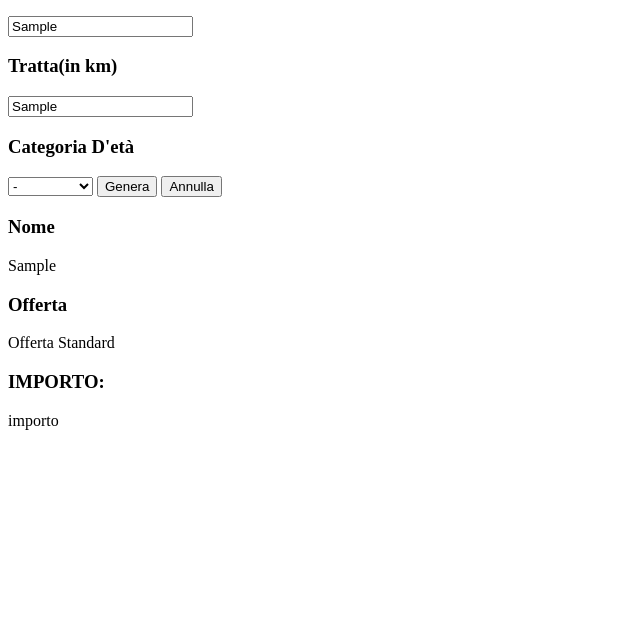
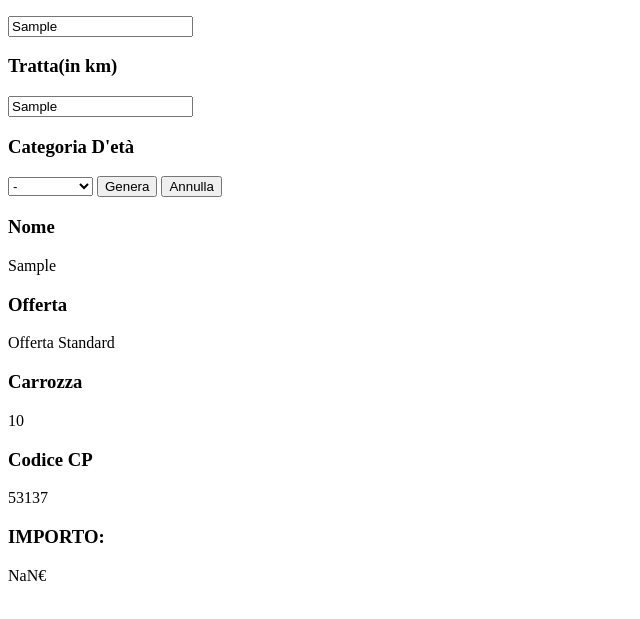
Before and after one commit to andreapanico12/js-biglietto-treno-form, a plain HTML site: page index.html in a window 1280 px wide. Both pictures are taken after typing "Sample", "Sample" into the empty fields and a click on the button "Genera". Shown: the part 105-724 px from the top of the page, without its empty margins (0-640 px from the left). Drawn offline with Linux system fonts and the light colour scheme.

Commit message:
feat: add reset logic to "biglietto" in script

```diff
--- a/assets/style.css
+++ b/assets/style.css
@@ -0,0 +1,7 @@
+.hide{
+  display: none;
+}
+
+.show{
+  display: block;
+}
--- a/index.html
+++ b/index.html
@@ -35,11 +35,15 @@
 
 </div>
 
-<div class="biglietto">
+<div id="biglietto" class="hide">
  <H3>Nome</H3>
  <span class="sp-nome">nome</span>
  <h3>Offerta</h3>
  <span class="offerta">offerta</span>
+ <h3>Carrozza</h3>
+ <span class="carrozza">Carrozza</span>
+ <h3>Codice CP</h3>
+ <span class="cp">cp</span>
  <h3>IMPORTO:</h3>
  <span class="importo">importo</span>
 </div>
--- a/script.js
+++ b/script.js
@@ -6,10 +6,13 @@ const etàform = document.getElementById('età');
 const form = document.querySelector('.gn-biglietto');
 
 // ELEMENTI TARGET
+const biglietto = document.getElementById('biglietto');
+const nome = document.querySelector ('.sp-nome');
+const offerta = document.querySelector('.offerta');
+const importo = document.querySelector('.importo');
+const carrozza = document.querySelector(`.carrozza`);
+const cp = document.querySelector('.cp');
 
-const nome = document.querySelector ('.sp-nome');
-const offerta = document.querySelector('.offerta')
-const importo = document.querySelector('.importo')
 
 // Costanti prezzo del treno
 const kmCost = 0.21;
@@ -36,6 +39,16 @@ form.addEventListener('submit', function(event){
 
   }
 
-  importo.innertext = prezzo.toFixed(2) + `€`
+  importo.innerText = prezzo.toFixed(2) + `€`
+
+  carrozza.innerText = Math.floor(Math.random() * 10) + 1;
+  cp.innerText = Math.floor(Math.random()* 100000) + 1;
+
+  biglietto.classList.add(`show`)
 
 })
+
+form.addEventListener('reset', function(){
+  biglietto.classList.remove('show')
+  etàform.value = '-'
+})
```
